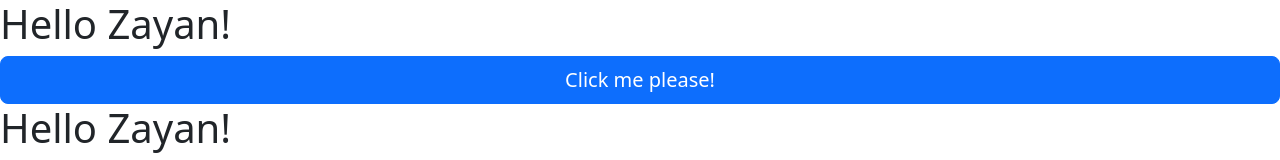
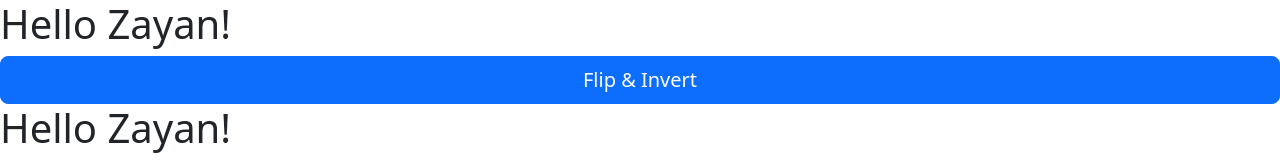
Before and after one commit to zayan-farazi/devsoc-webpage, a React (Vite) app in the folder devsoc-webpage/: page / in a window 1280 px wide. Shown: the top 160 px of the page. Built offline with nearby package versions, Linux system fonts and the light colour scheme.

Commit message:
feature: added functionality to the swap button, now indicating if the half is flipped or not

```diff
--- a/devsoc-webpage/src/App.tsx
+++ b/devsoc-webpage/src/App.tsx
@@ -1,23 +1,30 @@
 // import { useState } from "react";
+import { useState } from "react";
 import BottomHalf from "./components/BottomHalf";
 import Message from "./components/Message";
 import SwapButton from "./components/SwapButton";
 import TopHalf from "./components/TopHalf";
 
 function App() {
-  // let [isInverted, setIsInverted] = useState(false);
+  let [isInverted, setIsInverted] = useState(false);
   // essentially, when button is clicked, the two halves should swap, thus re-rendering
 
   return (
     <>
+      <div className="container-fluid vh-100 d-flex flex-column p-0">
+        <div className="row g-0 flex-grow-1">
           <div className="d-flex flex-column vh-100">
             <TopHalf>
               <Message></Message>
             </TopHalf>
-        <SwapButton></SwapButton>
+            <SwapButton onClick={() => setIsInverted((prev) => !prev)}>
+              {isInverted ? "Unflip & Uninvert" : "Flip & Invert"}
+            </SwapButton>
             <BottomHalf>
               <Message></Message>
             </BottomHalf>
+          </div>
+        </div>
       </div>
     </>
   );
--- a/devsoc-webpage/src/components/SwapButton.tsx
+++ b/devsoc-webpage/src/components/SwapButton.tsx
@@ -1,12 +1,19 @@
-function SwapButton() {
+import type React from "react";
+
+interface SwapButtonProps {
+  onClick: React.MouseEventHandler<HTMLButtonElement>;
+  children: React.ReactNode;
+}
+
+function SwapButton({ onClick, children }: SwapButtonProps) {
   return (
     <button
       type="button"
       className="btn btn-primary btn-lg"
-      // onClick requires a function to run when clicked, in this case we used an empty lambda that prints swap triggered
-      onClick={() => console.log("Swap Triggered")}
+      // changed functionality to setup swapping halves when clicked.
+      onClick={onClick}
     >
-      Click me please!
+      {children}
     </button>
   );
 }
```
Lines whose indentation alone changed are shown as unchanged.
